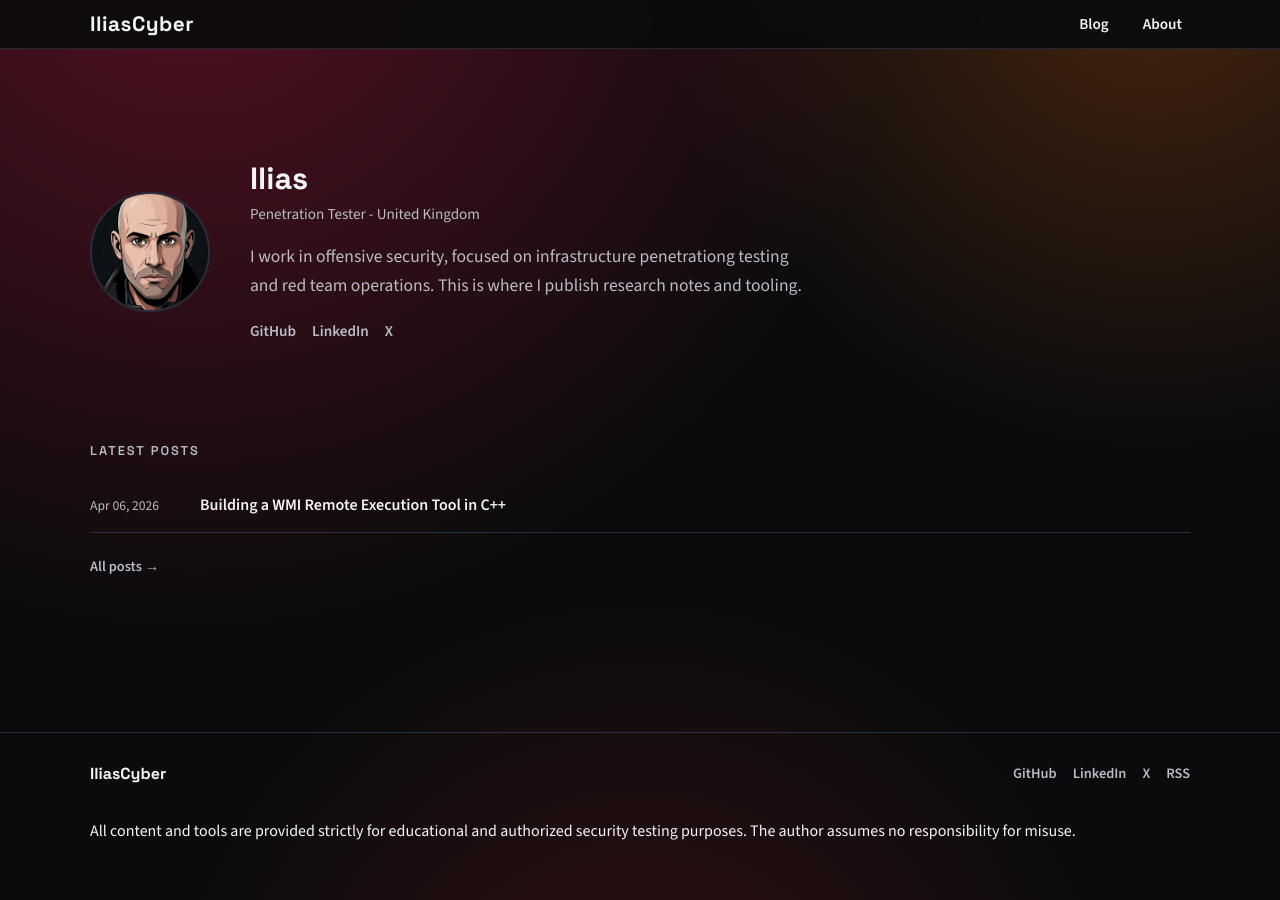
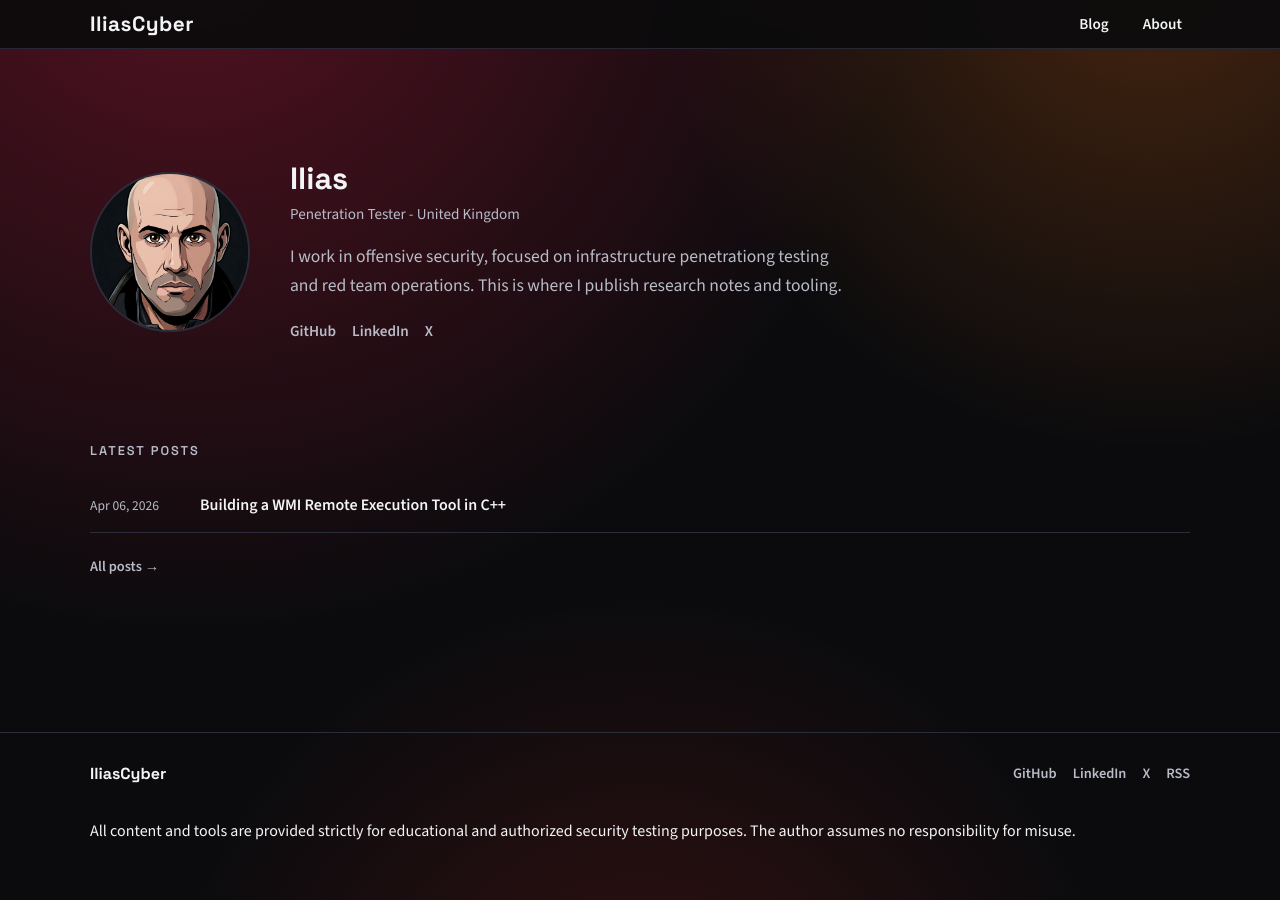
Before and after one commit to ilkyr/ilkyr.github.io, a Jekyll site: the page built from index.md, in a window 1280 px wide. Built offline with Jekyll 4.4.1, drawn with Linux system fonts in a browser that asks for light colours.

Commit message:
Increase avatar size

```diff
--- a/assets/css/site.css
+++ b/assets/css/site.css
@@ -229,9 +229,9 @@ h3 {
 }
 
 .avatar {
-  width: 120px;
-  height: 120px;
-  min-width: 120px;
+  width: 160px;
+  height: 160px;
+  min-width: 160px;
   border-radius: 50%;
   border: 2px solid var(--line);
   object-fit: cover;
```
